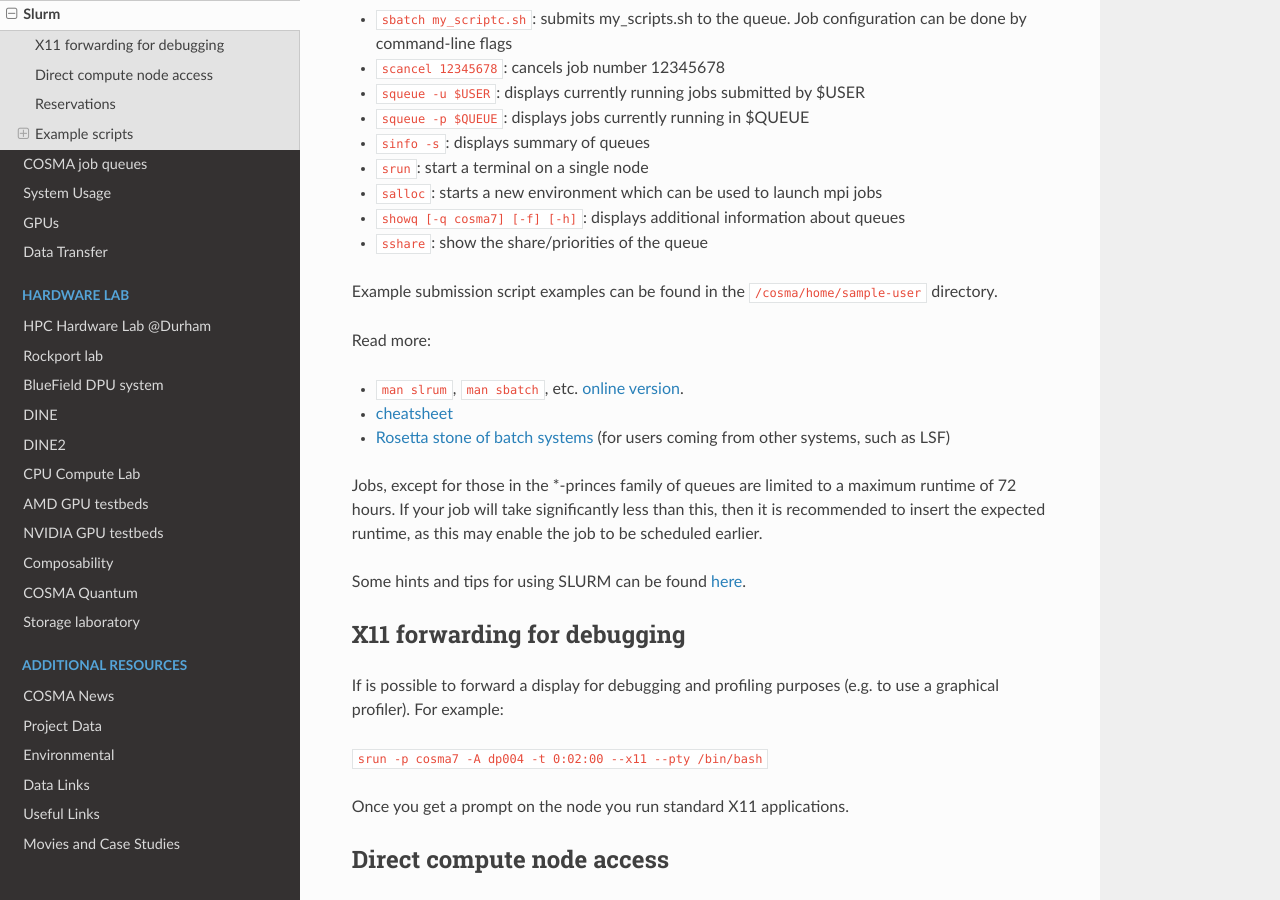
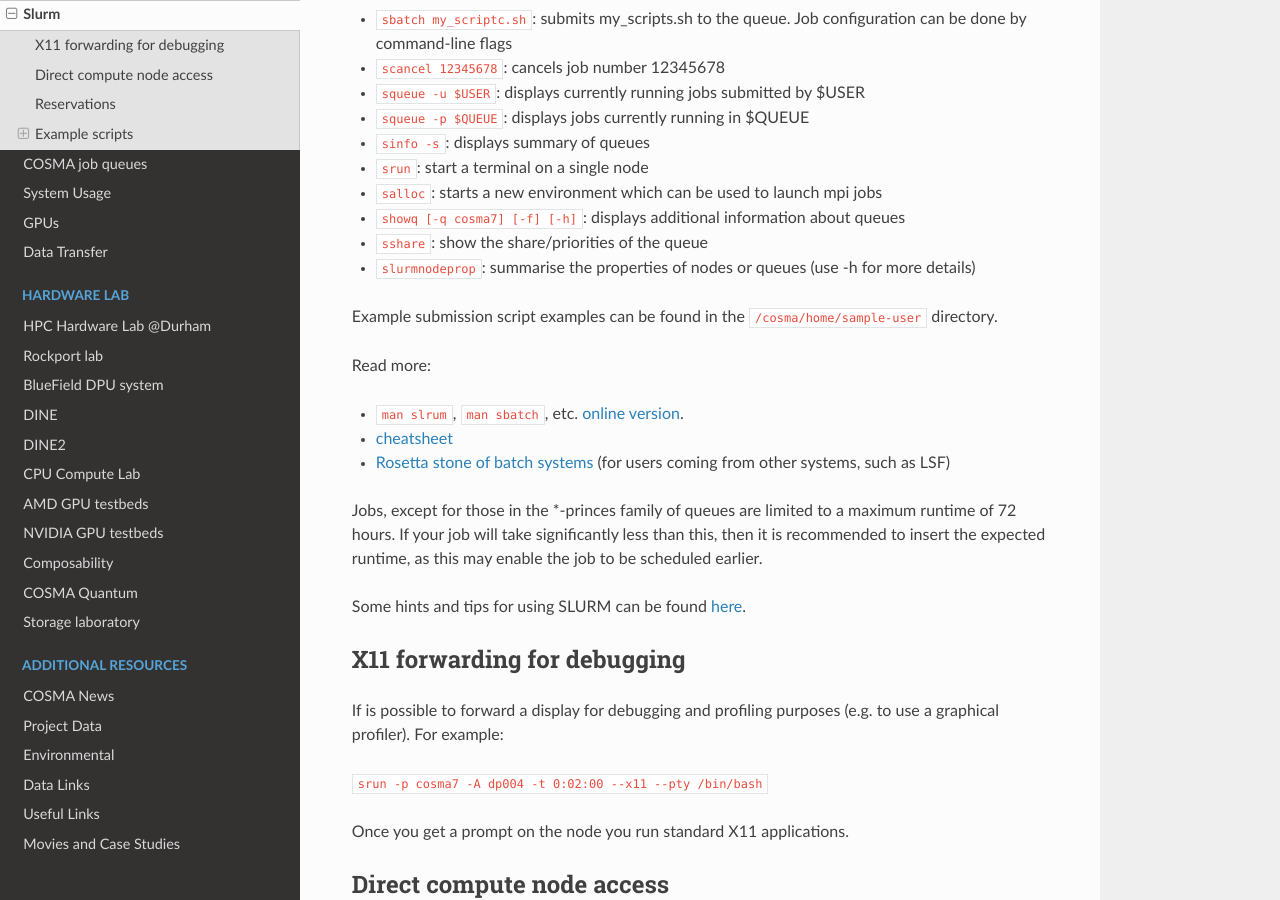
Before and after one commit to agb32/cosmadoc, a Sphinx documentation site: the page built from docs/source/slurm.md, in a window 1280 px wide and 900 px high, scrolled down 321 px. Built offline with Sphinx 7.4.7 and the Read the Docs theme 3.1.0, drawn with Linux system fonts in a browser that asks for light colours.

Commit message:
added slurmnodeprop

````diff
--- a/docs/source/slurm.md
+++ b/docs/source/slurm.md
@@ -13,6 +13,7 @@
 * ```salloc```: starts a new environment which can be used to launch mpi jobs
 * ```showq [-q cosma7] [-f] [-h]```: displays additional information about queues
 * ```sshare```: show the share/priorities of the queue
+* ```slurmnodeprop```: summarise the properties of nodes or queues (use -h for more details)
 
 Example submission script examples can be found in the ```/cosma/home/sample-user``` directory.
 
````
